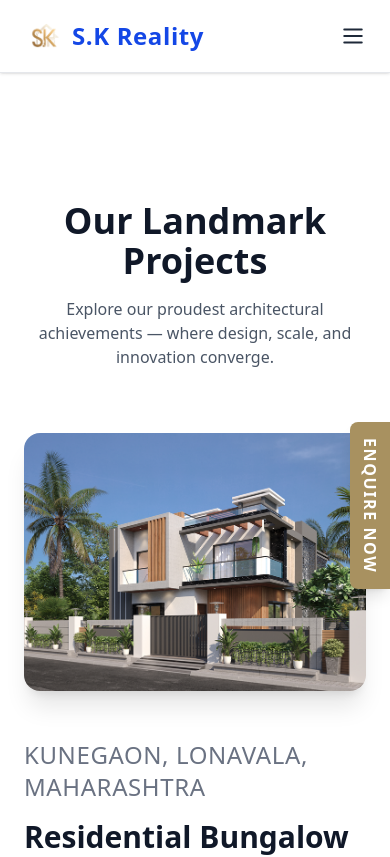
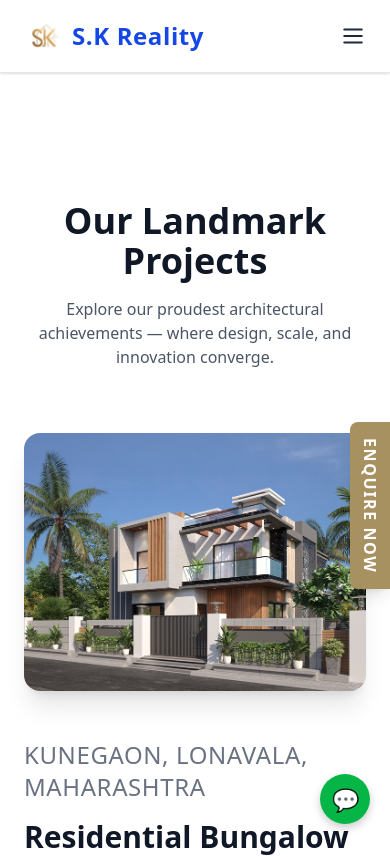
Before and after one commit to Zayed022/BuildStrong, a React (Vite) app in the folder frontend/: page /projects in a window 390 px wide. Shown: the top 857 px of the page. Built offline with nearby package versions, Linux system fonts and the light colour scheme.

Commit message:
Enable whatsapp communication

```diff
--- a/frontend/index.html
+++ b/frontend/index.html
@@ -43,9 +43,69 @@
   <link href="https://fonts.googleapis.com/css2?family=Inter:wght@400;600;700&display=swap" rel="stylesheet">
 </head>
 
-  <body>
-    <div id="root"></div>
-    <script type="module" src="/src/main.jsx"></script>
+    <body>
+  <div id="root"></div>
+  <script type="module" src="/src/main.jsx"></script>
 
-  </body>
+  <!-- ✅ WhatsApp Chat Button -->
+  <a href="https://wa.me/+918530251422?text=Hello%20I%20am%20interested%20in%20your%20services"
+     target="_blank"
+     class="whatsapp-btn">
+    💬 Chat with us
+  </a>
+
+  <style>
+    .whatsapp-btn {
+      position: fixed;
+      bottom: 20px;
+      right: 20px;
+      background-color: #05b545;
+      color: white;
+      padding: 14px 28px;
+      border-radius: 40px;
+      font-size: 16px;
+      font-weight: bold;
+      text-decoration: none;
+      box-shadow: 0 4px 8px rgba(0,0,0,0.2);
+      transition: all 0.3s ease;
+      z-index: 9999;
+      display: flex;
+      align-items: center;
+      gap: 8px;
+      white-space: nowrap;
+    }
+
+    .whatsapp-btn:hover {
+      background-color: #1ebc57;
+    }
+
+    /* ✅ Tablet View */
+    @media (max-width: 768px) {
+      .whatsapp-btn {
+        padding: 12px 20px;
+        font-size: 14px;
+        gap: 6px;
+      }
+    }
+
+    /* ✅ Mobile View */
+    @media (max-width: 480px) {
+      .whatsapp-btn {
+        padding: 14px;
+        font-size: 0;
+        border-radius: 50%;
+        width: 50px;
+        height: 50px;
+        justify-content: center;
+        gap: 0;
+      }
+      .whatsapp-btn::before {
+        content: "💬";
+        font-size: 22px;
+      }
+    }
+  </style>
+</body>
+
+
 </html>
--- a/frontend/src/data/projects.js
+++ b/frontend/src/data/projects.js
@@ -42,7 +42,7 @@ export const projects = [
   {
     title: "Apartment Complex Build",
     image: "/Project4.png",
-    location: "Thane, Maharashtra",
+    location: "Lonavala, Maharashtra",
     status:"Completed",
     description:
       "A mid-rise residential community developed with modern urban living in mind—featuring secure gated access, rooftop amenities, and energy-efficient systems.",
```
